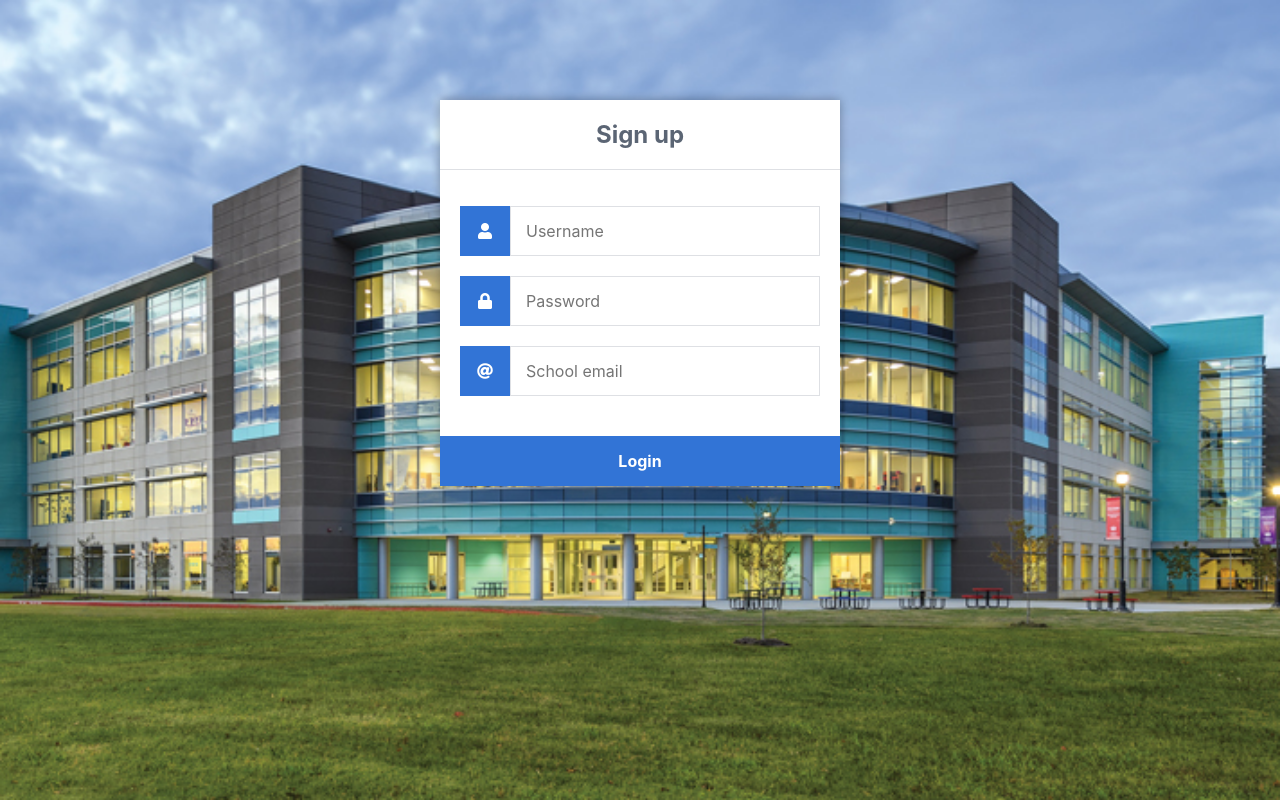
After one commit to markorenic/ia, a PHP site: page /phplogin/signup.php in a window 1280 px wide. The commit adds this page. Run offline with PHP 8.4, Linux system fonts and the light colour scheme.

Commit message:
Login system working, except sign up, sessionsWork

```diff
--- a/index.php
+++ b/index.php
@@ -1,5 +1,6 @@
 <!DOCTYPE html>
-
+<? session_start();
+?>
 <head>
     <link rel="stylesheet" href="style/style.css">
     <script src="https://ajax.googleapis.com/ajax/libs/jquery/3.3.1/jquery.min.js"></script>
--- a/phplogin/authenticate.php
+++ b/phplogin/authenticate.php
@@ -1,4 +1,5 @@
 <?php
+ob_start();
 session_start();
 // Change this to your connection info.
 $DATABASE_HOST = 'localhost';
@@ -43,6 +44,8 @@ if ($stmt->num_rows > 0) {
 		$_SESSION['name'] = $_POST['username'];
 		$_SESSION['id'] = $id;
 		echo 'Welcome ' . $_SESSION['name'] . '!';
+		echo $_SESSION['loggedin'];
+		echo '<a href="../index.php">Go back to homepage </a> /';
 	} else {
 		echo 'Incorrect password!';
 	}
--- a/phplogin/loginstyle.css
+++ b/phplogin/loginstyle.css
@@ -49,6 +49,15 @@ body {
     margin-bottom: 20px;
     padding: 0 15px;
 }
+
+.login form input[type="email"], .login form input[type="text"] {
+    width: 310px;
+    height: 50px;
+    border: 1px solid #dee0e4;
+    margin-bottom: 20px;
+    padding: 0 15px;
+}
+
 .login form input[type="submit"] {
     width: 100%;
     padding: 15px;
--- /dev/null
+++ b/phplogin/signup.php
@@ -0,0 +1,28 @@
+<html>
+	<head>
+		<meta charset="utf-8">
+		<title>Login</title>
+		<link rel="stylesheet" href="https://use.fontawesome.com/releases/v5.7.1/css/all.css">
+        <link href="loginstyle.css" rel="stylesheet" type="text/css">
+    </head>
+	<body>
+		<div class="login">
+			<h1>Sign up</h1>
+			<form action="createuser.php" method="post">
+				<label for="username">
+					<i class="fas fa-user"></i>
+				</label>
+				<input type="text" name="username" placeholder="Username" id="username" required>
+				<label for="password">
+					<i class="fas fa-lock"></i>
+				</label>
+				<input type="password" name="password" placeholder="Password" id="password" required>
+                <label for="email">
+                <i class="fas fa-at"></i>
+                </label>
+				<input type="email" name="email" placeholder="School email" id="email" required>
+				<input type="submit" value="Login">
+			</form>
+		</div>
+	</body>
+</html>
--- a/style/navbar.css
+++ b/style/navbar.css
@@ -60,3 +60,7 @@
     float: left;
     color: #4DC3CF;
 }
+
+.right{
+    float: right;
+}
```
Also changed, not shown: php/header.php (+10 -13 lines), phplogin/logout.php (+7 -0 lines).
